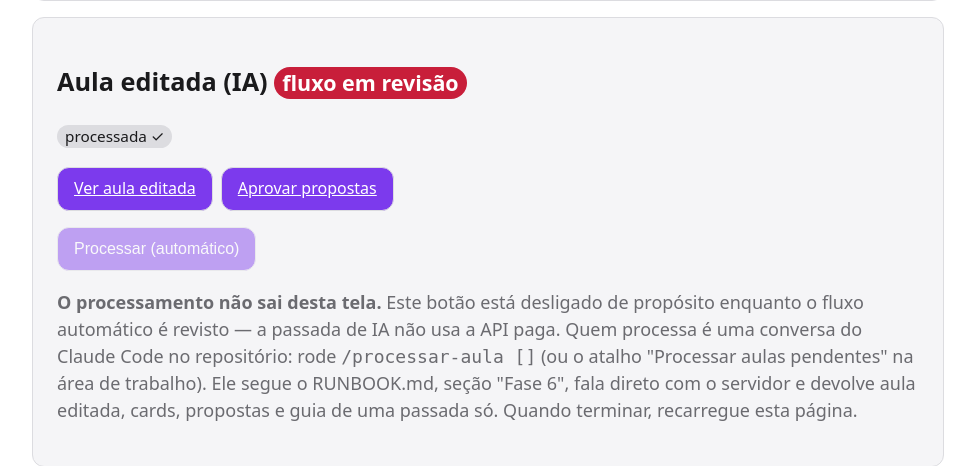
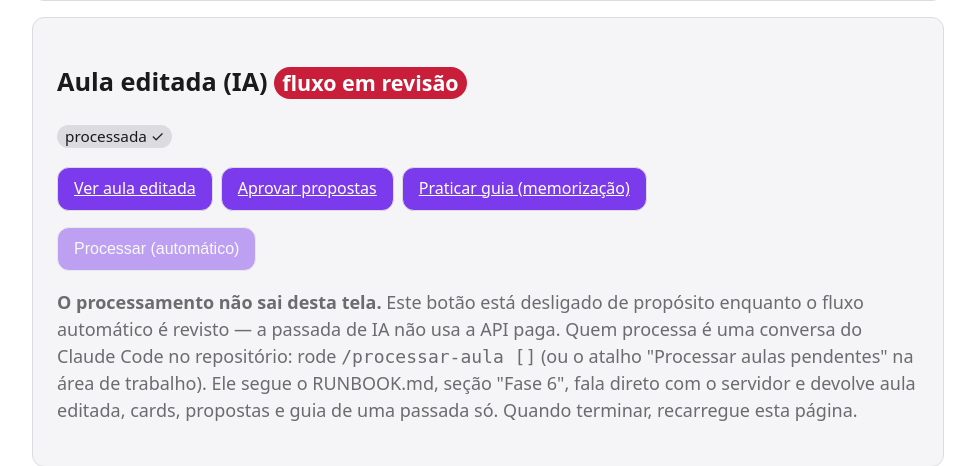
Before and after one commit to mecadosjogos/estudos, a FastAPI app: template server/app/templates/lesson_detail.html in a window 1280 px wide. Shown: the part 1148-1614 px from the top of the page, without its empty margins (152-1127 px from the left). Run offline with FastAPI, Linux system fonts and the light colour scheme; the template is opened without the code that fills it: most values are stand-ins (such as "Sample title", 1, 10 or a date in 2020).

Commit message:
Adiciona botão "Praticar guia" na página da aula
O feature "Dominar o guia" tinha as rotas e templates prontos mas
nenhum link a partir da página da aula — usuário não achava como
chegar em /guia/praticar. Aparece ao lado dos outros botões de guia,
condicionado a guia_titulo existir.

Co-Authored-By: Claude Sonnet 5 <noreply@anthropic.com>

```diff
--- a/server/app/templates/lesson_detail.html
+++ b/server/app/templates/lesson_detail.html
@@ -118,6 +118,7 @@
 			<a class="button" href="/lessons/{{ lesson.id }}/aula-editada">Ver aula editada</a>
 			<a class="button" href="/lessons/{{ lesson.id }}/aprovacao">Aprovar propostas</a>
 			{% if lesson.guia_md %}<a class="button" href="/lessons/{{ lesson.id }}/guia">Ver guia de aula</a>{% endif %}
+			{% if lesson.guia_titulo %}<a class="button" href="/lessons/{{ lesson.id }}/guia/praticar">Praticar guia (memorização)</a>{% endif %}
 			{% if lesson.mapa_mermaid %}<a class="button" href="/lessons/{{ lesson.id }}/mapa">Ver mapa de taxonomia</a>{% endif %}
 		</div>
 	{% else %}
```
